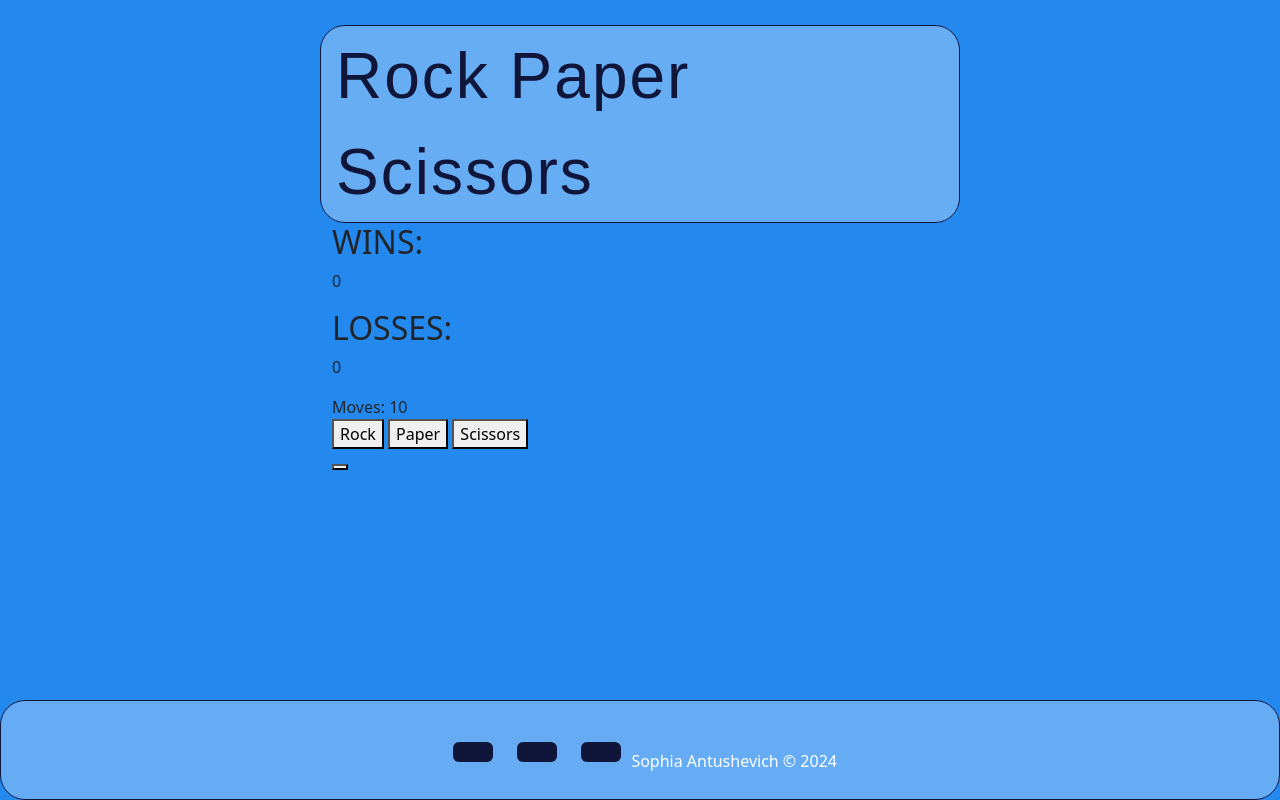
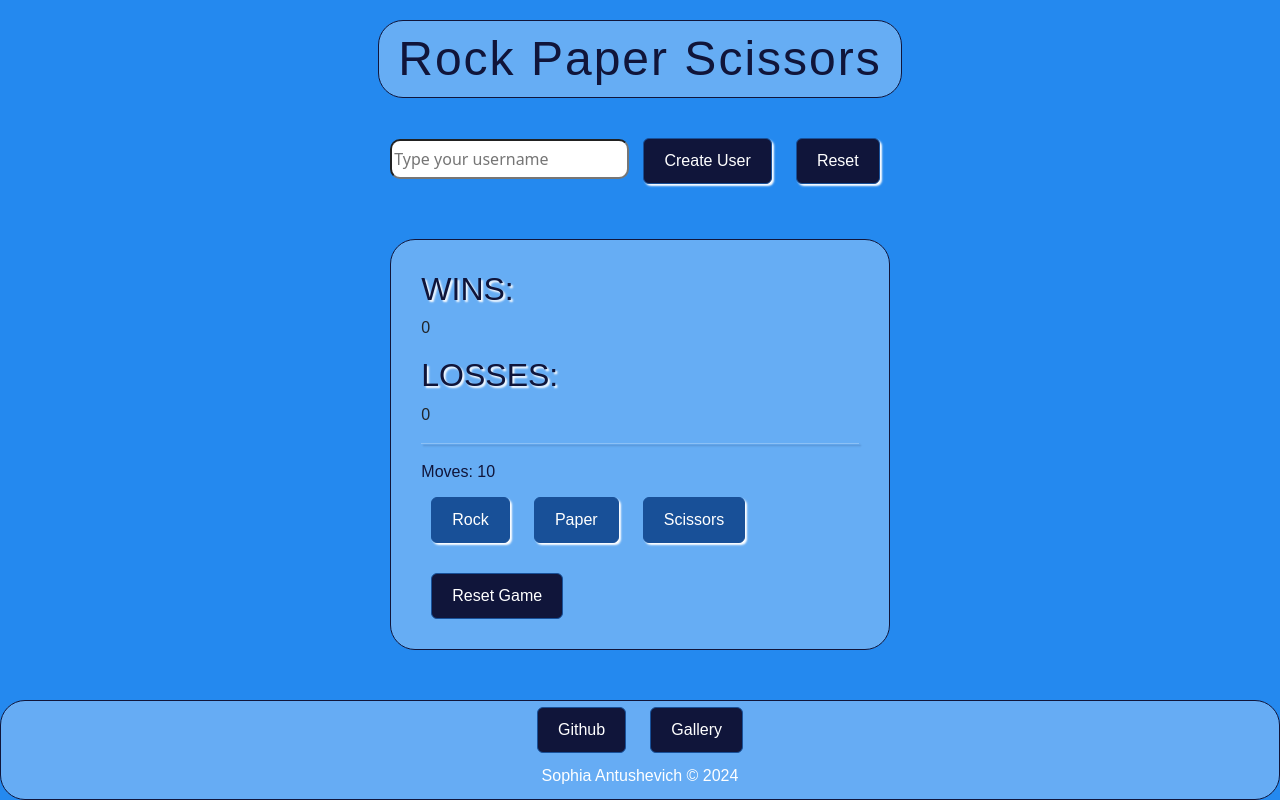
Before and after one commit to 525santushevich/rps, a plain HTML site: page index.html in a window 1280 px wide. Drawn offline with nearby package versions, Linux system fonts and the light colour scheme; a web font is replaced by a local one.

Commit message:
final commit

```diff
--- a/index.html
+++ b/index.html
@@ -28,6 +28,16 @@
         <div class="title justfiy-content-center">Rock Paper Scissors</div>
     </div>
 
+    <!-- Not my code -->
+      <div style="margin-top: 8%;" class="user">
+        <input type="text" id="username-input" placeholder="Type your username">
+        <a style="box-shadow: 2px 2px 2px white;" class="btn" onclick="generateUsername()">Create User</a>
+        <a style="box-shadow: 2px 2px 2px white;" class="btn" onclick="resetUsername()">Reset</a>
+        <h3 id="username-output"></h3>
+    </div>
+      <!-- End of "Not my code" -->
+
+      <div class="real-game">
         <div class="score">
           <div class="playerScore">
             <h2>WINS:</h2>
@@ -40,34 +50,38 @@
 
           </div>
         </div>
+        <hr>
         <div class="movesleft">Moves: 10 </div>
         <div class="options">
-          <button class="rock">Rock</button>
-          <button class="paper">Paper</button>
-          <button class="scissor">Scissors</button>
+          <a style="background-color:#185098; color:white; box-shadow: 2px 2px 2px white;
+" class="btn rock">Rock</a>
+          <a style="background-color:#185098; color:white; box-shadow: 2px 2px 2px white;
+" class="btn paper">Paper</a>
+          <a style="background-color:#185098; color:white; box-shadow: 2px 2px 2px white;
+" class="btn scissor">Scissors</a>
         </div>
         <div class="result"></div>
-        <button class="reload"></button>
+      <a style="margin-top: 5%;" class="btn" onclick="resetGame()">Reset Game</a>
+      </div>
     </div>
   </div>
   </div>
   <!--Footer-->
-
       <footer>
         <div>
-        <a class="btn" href="https://github.com"></a>
-        <a class="btn" href="https://bookish-trout-v6v76g7454wp3p45-5500.app.github.dev/#"></a>
-        <a class="btn" href="button3"></a>
+          <div class="row1">
+            <a class="btn" href="https://github.com">Github</a>
+            <a class="btn" href="https://bookish-trout-v6v76g7454wp3p45-5500.app.github.dev/#">Gallery</a>
         </div>
-        <div class="row1 text-center">
-        <p class="copyright">Sophia Antushevich © 2024</p>
+        <div class="row2 text-center">
+          <p class="copyright">Sophia Antushevich © 2024</p>
         </div>
+      </div>
 
       </footer>
 
   <script src="script.js"></script>
 
-
 </body>
 
 </html>
--- a/script.js
+++ b/script.js
@@ -1,3 +1,25 @@
+//Not my js
+// Function to generate username
+function generateUsername() {
+    var input = document.getElementById("username-input").value;
+    var output = document.getElementById("username-output");
+
+    if (input.trim() === "") {
+        alert("Please enter a username!");
+    } else {
+        output.textContent = "Ready To Play" + " " + input + " " + "???";
+    }
+}
+//Function to reset username
+function resetUsername() {
+    var input = document.getElementById("username-input");
+    var output = document.getElementById("username-output");
+
+    input.value = "";
+    output.textContent = "";
+}
+//End of "Not my js"
+
 const game = () => {
   let playerScore = 0;
   let computerScore = 0;
@@ -33,7 +55,6 @@ const game = () => {
       })
 
   }
-
 
   const winner = (player,computer) => {
       const result = document.querySelector('.result');
@@ -80,7 +101,6 @@ const game = () => {
       }
   }
 
-
   const gameOver = (playerOptions,movesLeft) => {
 
       const chooseMove = document.querySelector('.move');
@@ -90,7 +110,6 @@ const game = () => {
       playerOptions.forEach(option => {
           option.style.display = 'none';
       })
-
 
       chooseMove.innerText = 'Game Over!!'
       movesLeft.style.display = 'none';
@@ -111,11 +130,10 @@ const game = () => {
       })
   }
 
-
-    // Calling playGame function inside game
+  //Calling playGame function inside game
   playGame();
 
 }
 
-  // Calling the game function
+//Calling the game function
 game();
--- a/style.css
+++ b/style.css
@@ -1,5 +1,6 @@
 body {
   background-color: #2489ef;
+  min-height: 100vh
 }
 
 /*title style*/
@@ -10,14 +11,64 @@ body {
   border-radius: 25px;
   border: 1px solid #10153a;
   padding: 2px 3px;
-
 }
 
 .title {
-  font-size: 4em;
+  text-align: center;
+  font-size: 6vh;
   font-family: "Kdam Thmor Pro", sans-serif;
   letter-spacing: 2px;
   color: #10153a;
+}
+/*username style*/
+input {
+  border-radius: 10px;
+  height: 5vh;
+}
+
+h3 {
+  font-family: "Kdam Thmor Pro", sans-serif;
+  font-size: 2vh;
+  color: white;
+  margin-top: 1%;
+}
+
+/*game style*/
+.real-game {
+  background-color: rgba(255, 255, 255, 0.3);
+  margin-top: 11%;
+  border-radius: 25px;
+  border: 1px solid #10153a;
+  padding: 30px 30px;
+}
+
+h2 {
+  font-family: "Ubuntu", sans-serif;
+  color: #10153a;
+  text-shadow: 2px 2px 2px white;
+  font-size: 4vh;
+}
+
+hr {
+  color: white;
+  box-shadow: 2px 2px 2px #10153a;
+}
+
+.options {
+  margin-top: 3%;
+}
+
+.movesleft {
+  font-family: "Ubuntu", sans-serif;
+  color: #10153a;
+  font-size: 2vh;
+}
+
+.result {
+  font-family: "Ubuntu", sans-serif;
+  color: #10153a;
+  font-size: 2vh;
+  margin-top: 2%;
 }
 
 /*footer style*/
@@ -38,12 +89,27 @@ footer {
 .btn {
   background-color: #10153a;
   color: white;
-  border: none;
+  border: 1px solid #185098;
   padding: 10px 20px;
   margin: 0 10px;
   cursor: pointer;
+  font-family: "Kdam Thmor Pro", sans-serif;
+}
+
+.btn:hover {
+  background-color: #185098;
+  color: white;
+  border: 1px solid #10153a;
 }
 
 .row1 {
-  margin-top: 3%;
+  margin-top: 5%;
 }
+
+.row2 {
+  margin-top: 5%;
+}
+
+p {
+  font-family: "Kdam Thmor Pro", sans-serif;
+}
```
Lines whose indentation alone changed are shown as unchanged.
